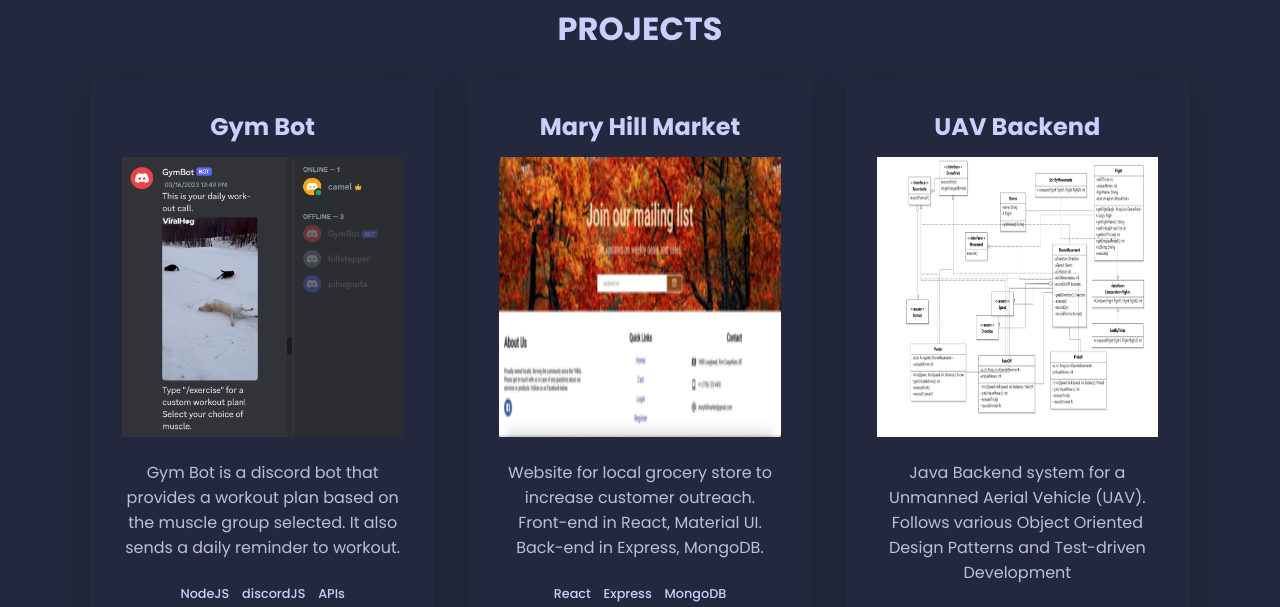
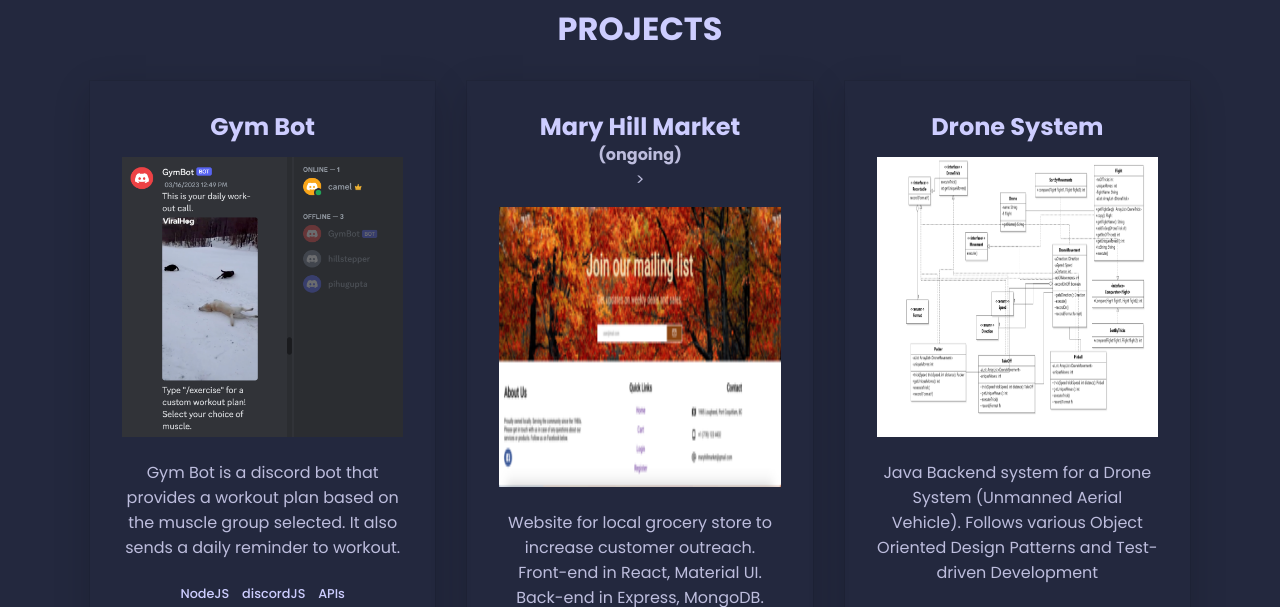
Before and after one commit to prn0117/portfolio-website, a plain HTML site: page index.html in a window 1280 px wide. Shown: the part 1250-1857 px from the top of the page. Drawn offline with nearby package versions, Linux system fonts and the light colour scheme; animation ran at ten frames a second.

Commit message:
Updated project desc

```diff
--- a/index.html
+++ b/index.html
@@ -210,7 +210,7 @@
             </div>
 
             <div class="project">
-                <h3>Mary Hill Market</h3>
+                <h3>Mary Hill Market <h6>(ongoing)</h6>></h3>
                 <img class="project-img" src="static/mary-hill-portfolio.png">
                 <p class="project__description">
                     Website for local grocery store to increase customer outreach. Front-end in React, Material
@@ -231,10 +231,10 @@
         </a> -->
             </div>
             <div class="project">
-                <h3>UAV Backend</h3>
+                <h3>Drone System</h3>
                 <img class="project-img" src="static/UAV.png">
                 <p class="project__description">
-                    Java Backend system for a Unmanned Aerial Vehicle (UAV).
+                    Java Backend system for a Drone System (Unmanned Aerial Vehicle).
                     Follows various Object Oriented Design Patterns and Test-driven Development
                 </p>
                 <ul class="project__stack">
```
